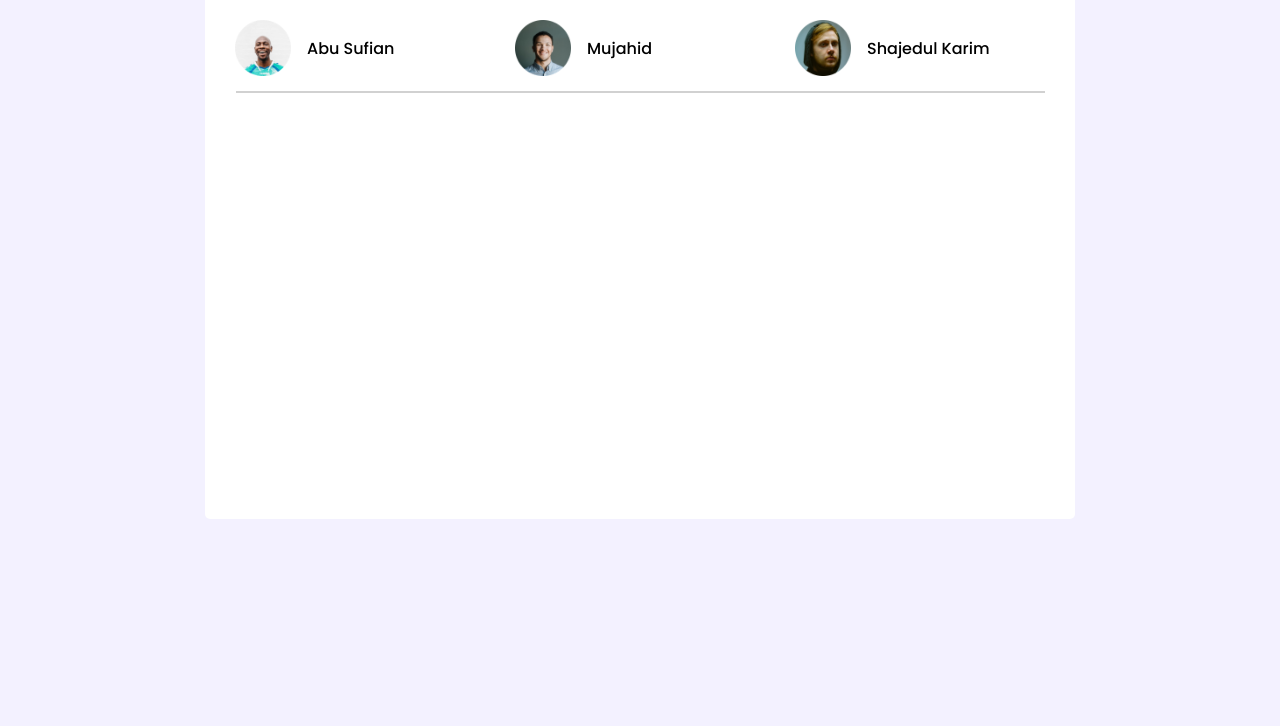
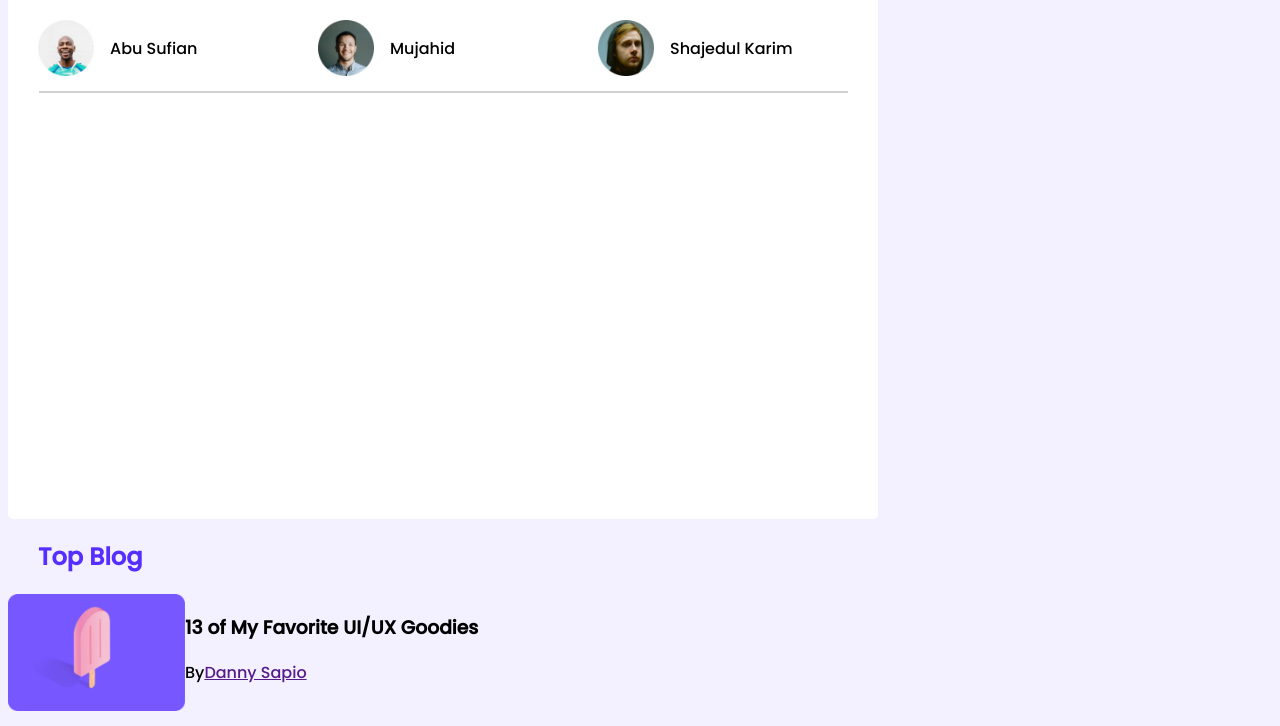
Before and after one commit to KhokonPHB07/leader-board, a plain HTML site: page index.html in a window 1280 px wide. Shown: the part 168-894 px from the top of the page. Before the commit the page ends 800 px from the top, so only its background shows below. Drawn offline with Linux system fonts and the light colour scheme.

Commit message:
new section added

```diff
--- a/index.html
+++ b/index.html
@@ -67,11 +67,16 @@
                 <hr class="hline">
             </section>
             <section class="top-blog-section">
+                <div class="section-title">
+                    <h1>Top Blog</h1>
+                </div>
                 <div class="top-blog">
                     <div class="blog-ds">
-                        <img src="images/blogs/blog-1" alt="">
-                        <h3></h3>
-                        <p></p>
+                        <img src="images/blogs/blog-1.png" alt="">
+                    </div>
+                    <div class="ds-text">
+                        <h3>13 of My Favorite UI/UX Goodies</h3>
+                        <p>By<a href="">Danny Sapio</a> </p>
                     </div>
                 </div>
 
--- a/styles/style.css
+++ b/styles/style.css
@@ -12,6 +12,7 @@ body{
 .container{
     display: flex;
     justify-content: center;
+    flex-direction: column;
 
 }
 /* -------------------------
@@ -54,3 +55,17 @@ All styles for top-player
     height: 0px;
     border: 1px solid #D1D1D1;
 }
+
+/* ----------------
+style for section-02
+-----------------*/
+
+.top-blog{
+    display: flex;
+
+}
+
+.top-blog img{
+    width: 177px;
+    height: 117px;
+}
```
